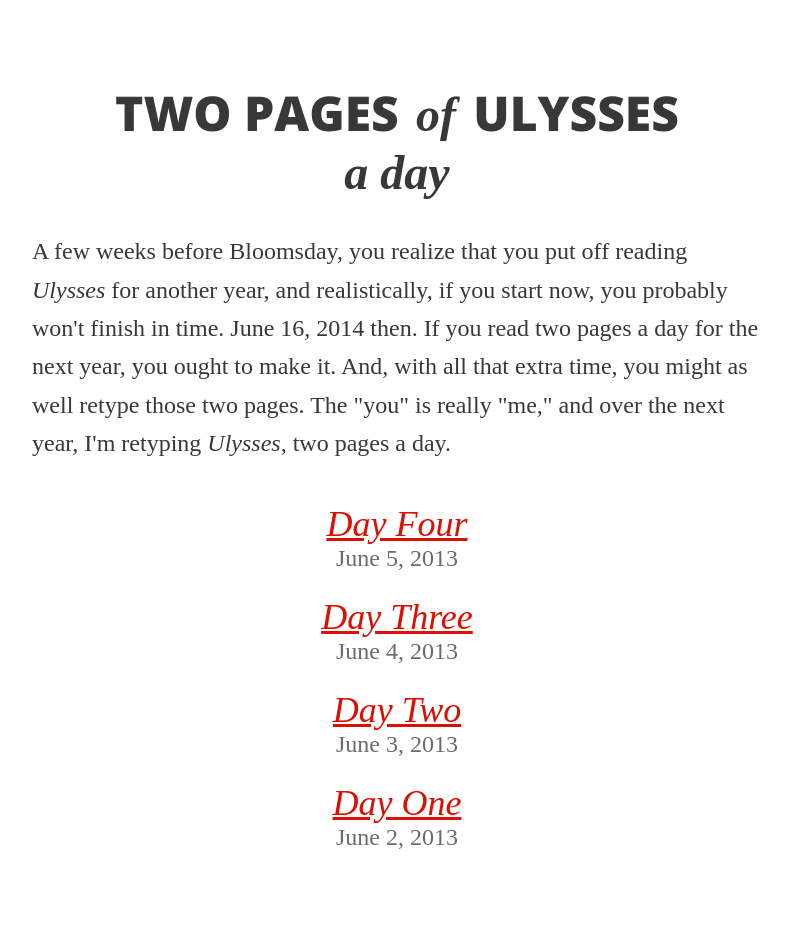
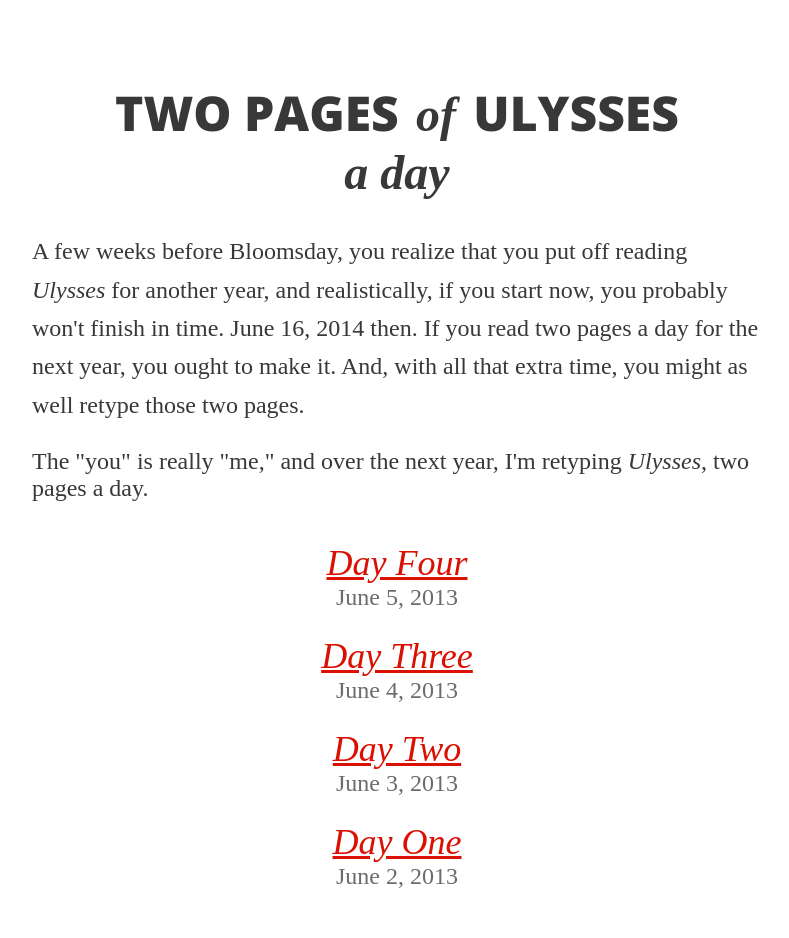
Before and after one commit to adregan/ulysses, a Jekyll site: the page built from index.html, in a window 1280 px wide. Shown: the whole page, without its empty margins (243-1032 px from the left). Built offline with Jekyll 4.4.1, drawn with Linux system fonts in a browser that asks for light colours; some web fonts are replaced; before the commit the page ends 900 px from its top, so only the background shows below that.

Commit message:
updating copy

```diff
--- a/index.html
+++ b/index.html
@@ -6,7 +6,9 @@
 <h1 class="decorative-title page-title">
 Two pages <span class="flourish">of</span> Ulysses <span class="flourish block">a day</span></h1>
 </header>
-<p class="readable">A few weeks before Bloomsday, you realize that you put off reading <em>Ulysses</em> for another year, and realistically, if you start now, you probably won't finish in time. June 16, 2014 then. If you read two pages a day for the next year, you ought to make it. And, with all that extra time, you might as well retype those two pages. The "you" is really "me," and over the next year, I'm retyping <em>Ulysses</em>, two pages a day.</p>
+<p class="readable">A few weeks before Bloomsday, you realize that you put off reading <em>Ulysses</em> for another year, and realistically, if you start now, you probably won't finish in time. June 16, 2014 then. If you read two pages a day for the next year, you ought to make it. And, with all that extra time, you might as well retype those two pages.</p>
+
+<p>The "you" is really "me," and over the next year, I'm retyping <em>Ulysses</em>, two pages a day.</p>
   <dl class="posts">
     {% for post in site.posts %}
       <dt><a href="{{ post.url }}">{{ post.title }}</a></dt><dd>{{ post.date | date: "%B %e, %Y" }}</dd>
```
